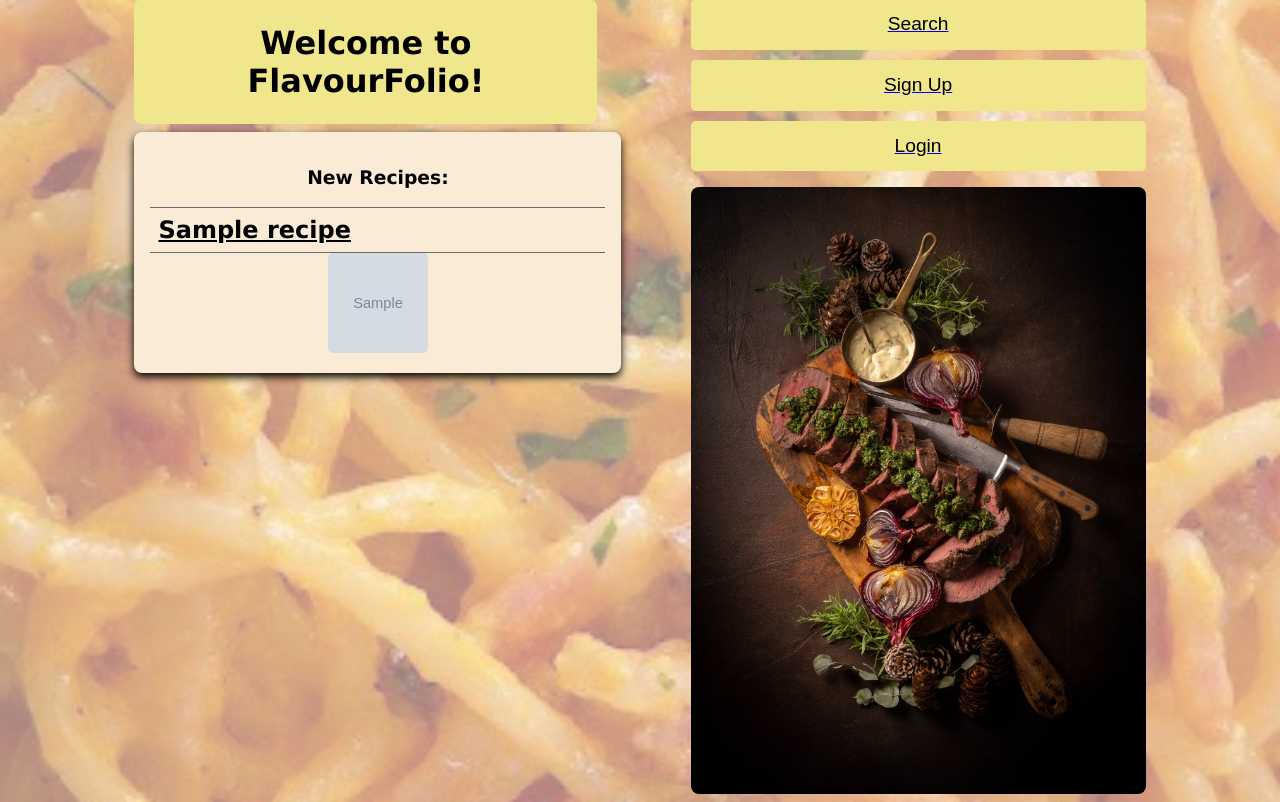
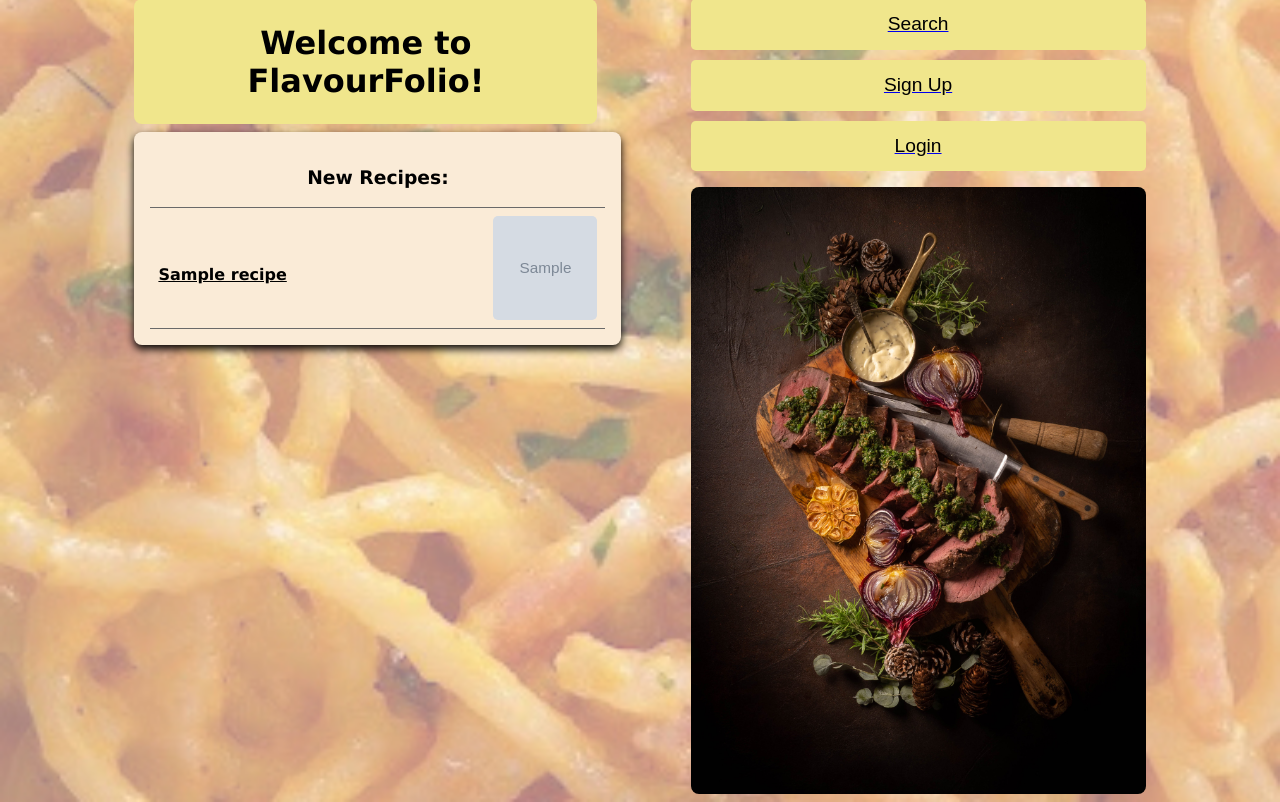
Before and after one commit to MySTerY1747/FlavorFolio, a Django app: page / in a window 1280 px wide. Shown: the part 191-993 px from the top of the page. Run offline with Django 5.2, Linux system fonts and the light colour scheme; tables that the repository leaves empty hold one stand-in row (values such as "Sample post"); grey boxes marked "Sample" are stand-in pictures.

Commit message:
fixed recent pages on homepage

```diff
--- a/flavorfolio/recipes/views.py
+++ b/flavorfolio/recipes/views.py
@@ -16,7 +16,6 @@
     print(list_of_recipes)
 
     context_dict["recipes"] = list_of_recipes
-
     response = render(request, "recipes/index.html", context=context_dict)
     return response
 
--- a/flavorfolio/static/stylesheets/homepage_styles.css
+++ b/flavorfolio/static/stylesheets/homepage_styles.css
@@ -27,7 +27,6 @@
     border-radius: 0.5em;
     margin-bottom: 0.5em;
 }
-
 .recipes-box {
     background-color: antiquewhite;
     padding: 1em;
@@ -53,7 +52,7 @@
 }
 
 .recipe-list a {
-    font-size: 1.5rem;
+    font-size: 1rem;
     text-decoration: underline;
     color:black;
     font-weight: bold;
@@ -64,9 +63,10 @@
 }
 
 .recipe-list img {
-    width: 100px;
-    height: 100px;
+    width: 6.5em;
+    height: 6.5em;
     border-radius: 5px;
+    object-fit: cover;
 }
 
 .right-section {
--- a/flavorfolio/templates/recipes/index.html
+++ b/flavorfolio/templates/recipes/index.html
@@ -21,9 +21,12 @@
             <div class="recipes-box">
                 <h3>New Recipes:</h3>
                 <ul class="recipe-list">
-                    {% for recipe in recipes %}
-                        <li><a href="{% url 'recipes:recipe' recipe.id %}">{{ recipe.title }}</a></li>
-                        <img src="{{ recipe.image.url }}" class="recipe-image" alt="Recipe image">
+
+                    {% for recipe in recipes|slice:":5" %}
+                        <li>
+                            <h1><a href="{% url 'recipes:recipe' recipe.id %}">{{ recipe.title }}</a></h1>
+                            <img src="{{ recipe.image.url }}" class="recipe-image" alt="Recipe image">
+                        </li>
                     {% endfor %}
                 </ul>
             </div>
```
Also changed, not shown: flavorfolio/media/recipe_images/fasolada_iEy38gO.jpg (added), flavorfolio/media/recipe_images/tigania-manitarion-kokkinisti_XQJ4wZN.jpg (added), flavorfolio/media/recipe_images/xoriatiki-salata_KCMFawh.jpg (added), flavorfolio/recipes/migrations/0002_alter_comment_id_alter_recipe_id_alter_tag_id_and_more.py (added).
